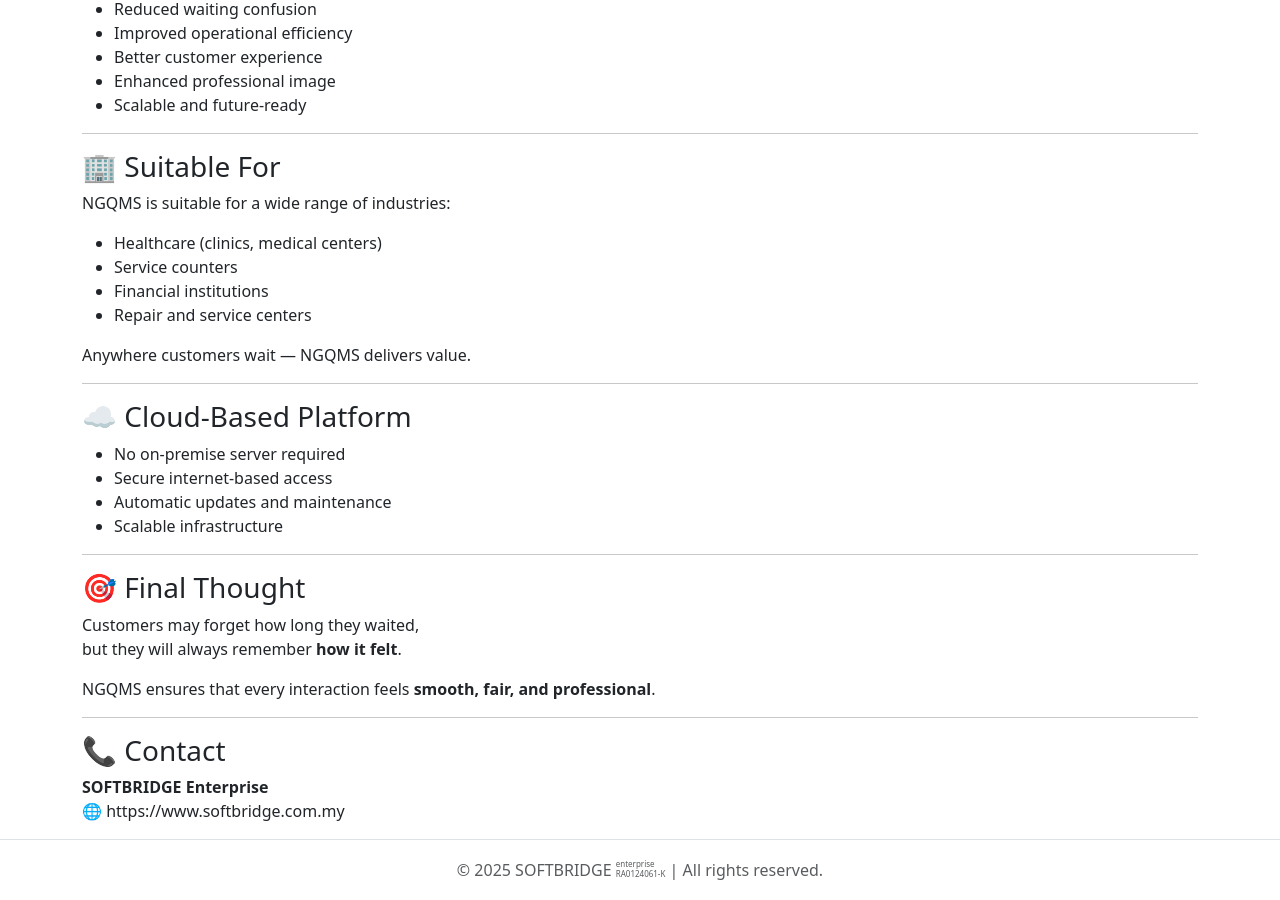
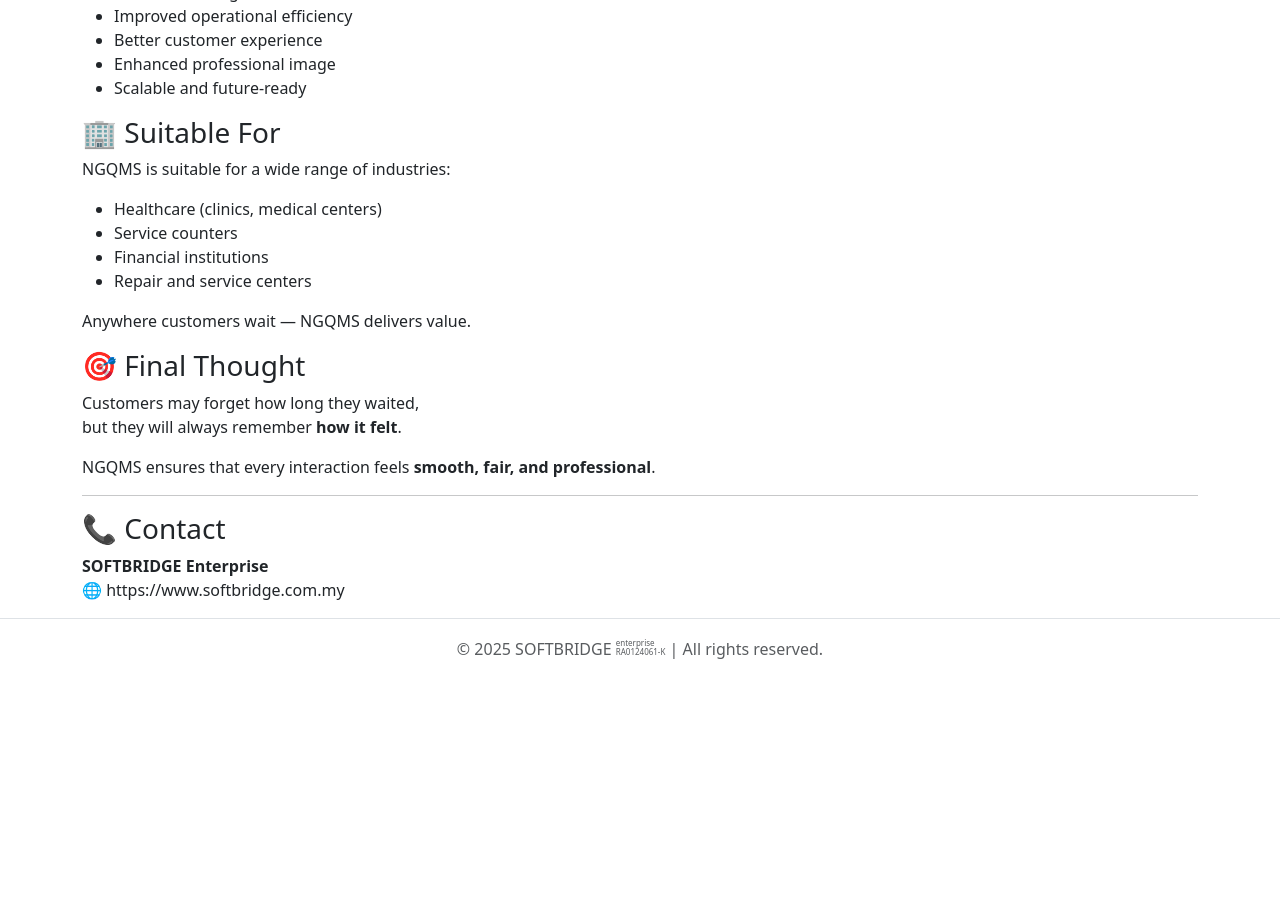
Before and after one commit to mfauziii/softbridge.github.io, a Jekyll site: the page built from ngqms/index.md, in a window 1280 px wide and 900 px high, scrolled down 1066 px. Built offline with Jekyll 4.4.1, drawn with Linux system fonts in a browser that asks for light colours; nearby versions of some CDN libraries; after the commit the page ends 1745 px from its top, so only the background shows below that.

Commit message:
Update index.md

```diff
--- a/ngqms/index.md
+++ b/ngqms/index.md
@@ -30,10 +30,6 @@
 - Enhances customer experience
 - Ready within minutes
 
----
-
-
-
 ### 💡 Key Benefits
 
 - Reduced waiting confusion
@@ -41,8 +37,6 @@
 - Better customer experience
 - Enhanced professional image
 - Scalable and future-ready
-
----
 
 ### 🏢 Suitable For
 
@@ -54,17 +48,6 @@
 - Repair and service centers
 
 Anywhere customers wait — NGQMS delivers value.
-
----
-
-### ☁️ Cloud-Based Platform
-
-- No on-premise server required
-- Secure internet-based access
-- Automatic updates and maintenance
-- Scalable infrastructure
-
----
 
 ### 🎯 Final Thought
 
```
